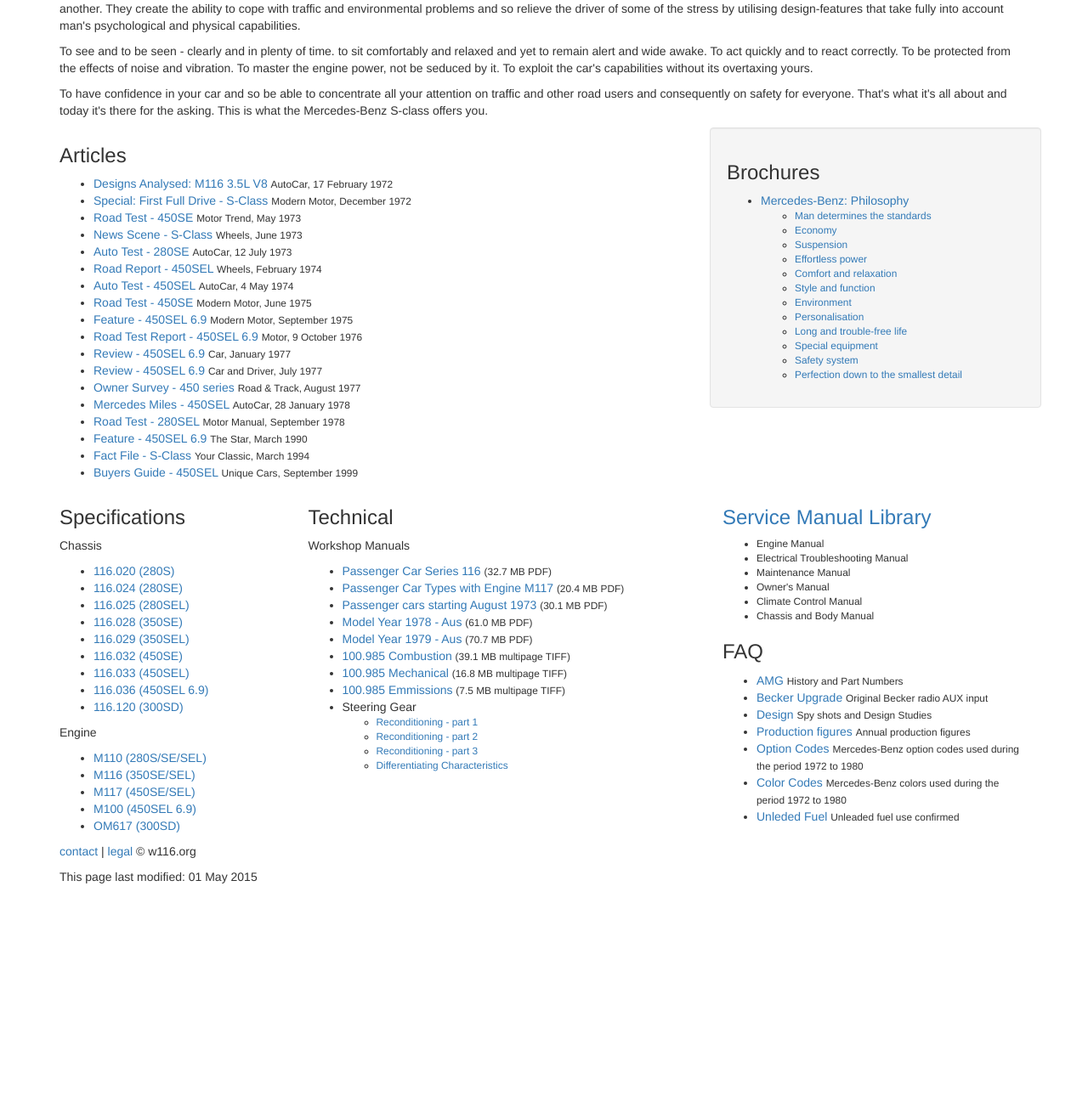
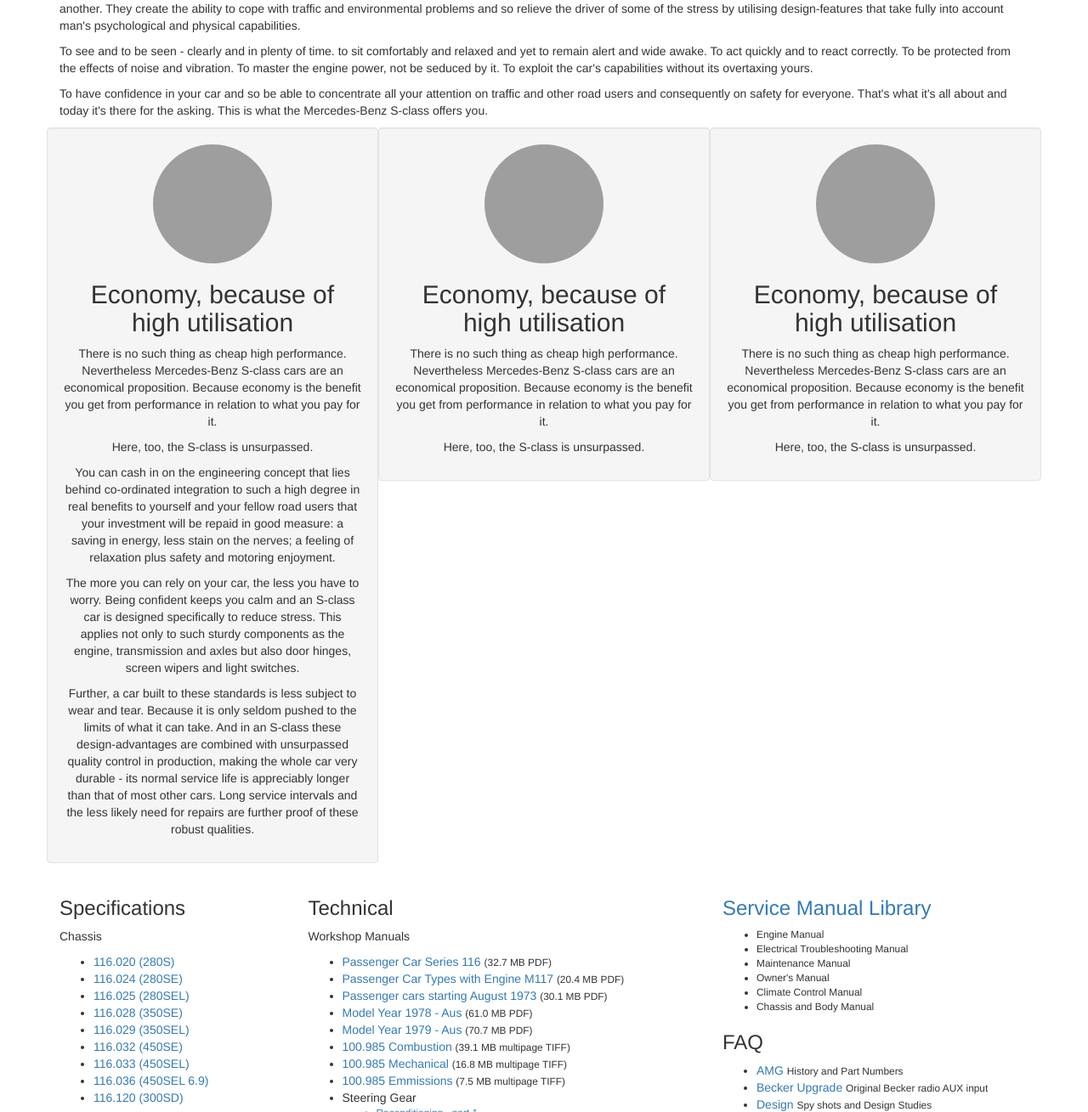
Before and after one commit to W116org/w116org.github.io, a Jekyll site: the page built from philosophy.html, in a window 1280 px wide and 1400 px high, scrolled down 984 px. Shown: the part 91-1400 px from the top of the window at 85% size. Built offline with Jekyll 4.4.1, drawn with Linux system fonts in a browser that asks for light colours; nearby versions of some CDN libraries; comment, search, counter and statistics services are not loaded; before the commit the page ends 2127 px from its top, so only the background shows below that; grey boxes are pictures that could not be loaded.

Commit message:
Update philosophy.html

```diff
--- a/philosophy.html
+++ b/philosophy.html
@@ -20,50 +20,27 @@
 <p>To see and to be seen - clearly and in plenty of time. to sit comfortably and relaxed and yet to remain alert and wide awake. To act quickly and to react correctly. To be protected from the effects of noise and vibration. To master the engine power, not be seduced by it. To exploit the car's capabilities without its overtaxing yours.</p>
 <p>To have confidence in your car and so be able to concentrate all your attention on traffic and other road users and consequently on safety for everyone. That's what it's all about and today it's there for the asking. This is what the Mercedes-Benz S-class offers you.</p>
       <div class="row">
-        <div class="col-md-8">
-<h3 id="articles">Articles</h3>
-<ul>
-<li><a href="/library/autocar7202/">Designs Analysed: M116 3.5L V8</a> <span class="small">AutoCar, 17 February 1972</span></li>
-<li><a href="/library/modernmotor7212/">Special: First Full Drive - S-Class</a> <span class="small">Modern Motor, December 1972</span></li>
-<li><a href="/library/motortrend7305/">Road Test - 450SE</a> <span class="small">Motor Trend, May 1973</span></li>
-<li><a href="/library/wheels7306/">News Scene - S-Class</a> <span class="small">Wheels, June 1973</span></li>
-<li><a href="/library/autocar7307/">Auto Test - 280SE</a> <span class="small">AutoCar, 12 July 1973</span></li>
-<li><a href="/library/wheels7402/">Road Report - 450SEL </a><span class="small">Wheels, February 1974</span></li>
-<li><a href="/library/autocar7405/">Auto Test - 450SEL </a><span class="small">AutoCar, 4 May 1974</span></li>
-<li><a href="/library/modernmotor7506/">Road Test - 450SE</a> <span class="small">Modern Motor, June 1975</span></li>
-<li><a href="/library/modernmotor7509/">Feature - 450SEL 6.9</a> <span class="small">Modern Motor, September 1975</span></li>
-<li><a href="/library/motor7610/">Road Test Report - 450SEL 6.9</a> <span class="small">Motor, 9 October 1976</span></li>
-<li><a href="/library/car7701/">Review - 450SEL 6.9</a> <span class="small">Car, January 1977</span></li>
-<li><a href="/library/caranddriver7707/">Review - 450SEL 6.9</a> <span class="small">Car and Driver, July 1977</span></li>
-<li><a href="/library/roadtrack7708/">Owner Survey - 450 series</a> <span class="small">Road &amp; Track, August 1977</span></li>
-<li><a href="/library/autocar7801/">Mercedes Miles - 450SEL</a> <span class="small">AutoCar, 28 January 1978</span></li>
-<li><a href="/library/motormanual7809/">Road Test - 280SEL</a> <span class="small">Motor Manual, September 1978</span></li>
-<li><a href="/library/thestar9003/">Feature - 450SEL 6.9</a> <span class="small">The Star, March 1990</span></li>
-<li><a href="/library/yourclassic9403/">Fact File - S-Class</a> <span class="small">Your Classic, March 1994</span></li>
-<li><a href="/library/uniquecars9909/">Buyers Guide - 450SEL</a> <span class="small">Unique Cars, September 1999</span></li>
-</ul>
-        </div><!-- /.col-md-8 -->
-        <div class="col-md-4 well">
-<h3 id="brochures">Brochures</h3>
-<ul>
-<li><a href="/library/philosophy/">Mercedes-Benz: Philosophy</a>
-<ul class="small">
-<li><a href="/library/philosophy01">Man&nbsp;determines&nbsp;the&nbsp;standards</a></li>
-<li><a href="/library/philosophy02">Economy</a></li>
-<li><a href="/library/philosophy03">Suspension</a></li>
-<li><a href="/library/philosophy04">Effortless&nbsp;power</a></li>
-<li><a href="/library/philosophy05">Comfort&nbsp;and&nbsp;relaxation</a></li>
-<li><a href="/library/philosophy06">Style&nbsp;and&nbsp;function</a></li>
-<li><a href="/library/philosophy07">Environment</a></li>
-<li><a href="/library/philosophy08">Personalisation</a></li>
-<li><a href="/library/philosophy09">Long&nbsp;and&nbsp;trouble-free life</a></li>
-<li><a href="/library/philosophy10">Special&nbsp;equipment</a></li>
-<li><a href="/library/philosophy11">Safety&nbsp;system</a></li>
-<li><a href="/library/philosophy12">Perfection&nbsp;down&nbsp;to&nbsp;the&nbsp;smallest detail</a></li>
-</ul>
-</li>
-</ul>
-        </div><!-- /.col-md-4 -->
+            <div class="col-md-4 text-center well">
+                  <img class="img-circle" src="//cdn.w116.org/img/ECOTY1974.png" alt="European Car of the Year" width="140" height="140">
+                  <h2>Economy, because of high utilisation</h2>
+                  <p>There is no such thing as cheap high performance. Nevertheless Mercedes-Benz S-class cars are an economical proposition. Because economy is the benefit you get from performance in relation to what you pay for it.</p>
+                  <p>Here, too, the S-class is unsurpassed.</p>
+                  <p>You can cash in on the engineering concept that lies behind co-ordinated integration to such a high degree in real benefits to yourself and your fellow road users that your investment will be repaid in good measure: a saving in energy, less stain on the nerves; a feeling of relaxation plus safety and motoring enjoyment.</p>
+                  <p>The more you can rely on your car, the less you have to worry. Being confident keeps you calm and an S-class car is designed specifically to reduce stress. This applies not only to such sturdy components as the engine, transmission and axles but also door hinges, screen wipers and light switches.</p>
+                  <p>Further, a car built to these standards is less subject to wear and tear. Because it is only seldom pushed to the limits of what it can take. And in an S-class these design-advantages are combined with unsurpassed quality control in production, making the whole car very durable - its normal service life is appreciably longer than that of most other cars. Long service intervals and the less likely need for repairs are further proof of these robust qualities.</p>
+            </div><!-- /.col-md-4 -->
+            <div class="col-md-4 text-center well">
+                  <img class="img-circle" src="//cdn.w116.org/img/ECOTY1974.png" alt="European Car of the Year" width="140" height="140">
+                  <h2>Economy, because of high utilisation</h2>
+                  <p>There is no such thing as cheap high performance. Nevertheless Mercedes-Benz S-class cars are an economical proposition. Because economy is the benefit you get from performance in relation to what you pay for it.</p>
+                  <p>Here, too, the S-class is unsurpassed.</p>
+            </div><!-- /.col-md-4 -->
+            <div class="col-md-4 text-center well">
+                  <img class="img-circle" src="//cdn.w116.org/img/ECOTY1974.png" alt="European Car of the Year" width="140" height="140">
+                  <h2>Economy, because of high utilisation</h2>
+                  <p>There is no such thing as cheap high performance. Nevertheless Mercedes-Benz S-class cars are an economical proposition. Because economy is the benefit you get from performance in relation to what you pay for it.</p>
+                  <p>Here, too, the S-class is unsurpassed.</p>
+            </div><!-- /.col-md-4 -->
       </div><!-- /.row -->
 
       <div class="row">
```
